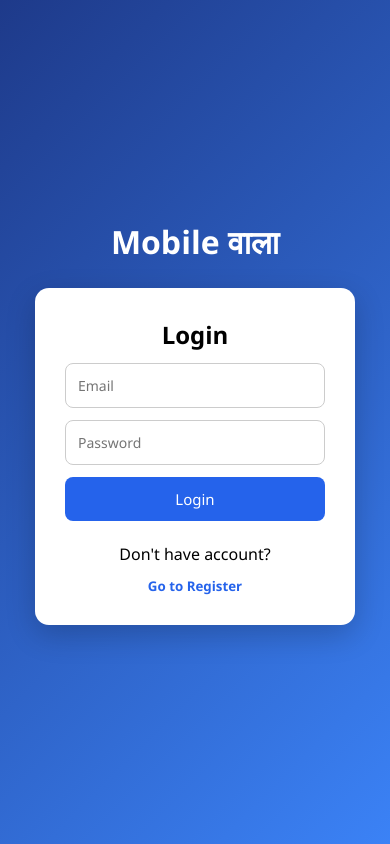
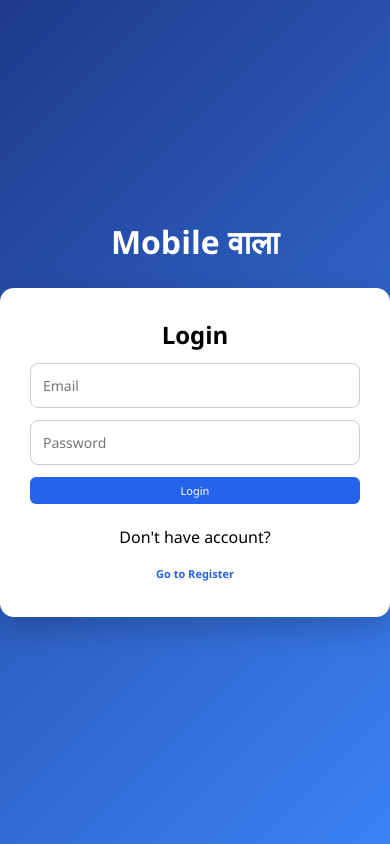
Before and after one commit to YashMandlekar/fswdecommerce, a React (Create React App) app in the folder frontend/: page /auth in a window 390 px wide. Built offline with nearby package versions, Linux system fonts and the light colour scheme.

Commit message:
Mobile responsive design improvements

```diff
--- a/frontend/src/index.css
+++ b/frontend/src/index.css
@@ -232,3 +232,46 @@ body {
   }
 
 }
+
+/* ================= NAVBAR FIX FINAL ================= */
+@media (max-width: 600px) {
+
+  /* 🔹 MAIN NAVBAR */
+  div[style] {
+    flex-wrap: wrap !important;
+  }
+
+  /* 🔹 LOGO + TITLE */
+  div[style] > div:first-child {
+    width: 100% !important;
+    justify-content: center !important;
+    margin-bottom: 8px;
+  }
+
+  /* 🔹 SEARCH BOX */
+  div[style] > div:nth-child(2) {
+    width: 100% !important;
+    margin-bottom: 8px;
+  }
+
+  div[style] input {
+    width: 100% !important;
+  }
+
+  /* 🔹 BUTTONS CONTAINER (RIGHT SIDE) */
+  div[style] > div:last-child {
+    display: flex !important;
+    width: 100% !important;
+    justify-content: space-between !important;
+    gap: 6px;
+  }
+
+  /* 🔹 BUTTON FIX */
+  div[style] > div:last-child button {
+    flex: 1;
+    font-size: 11px !important;
+    padding: 6px !important;
+    border-radius: 6px !important;
+  }
+
+}
```
Also changed, not shown: frontend/src/components/Navbar.js (line endings or trailing spaces).
